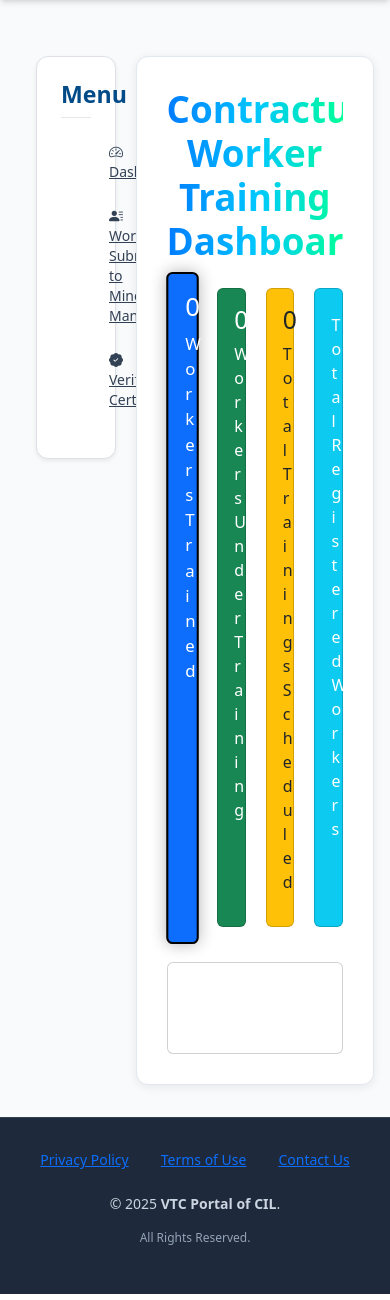
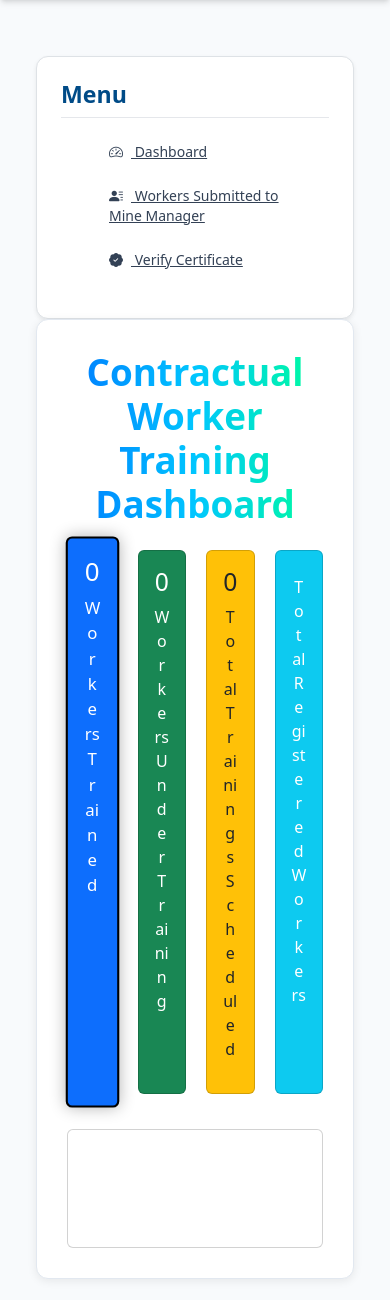
Before and after one commit to Karwasara/vtc_final, a Django app: page /mm/dashboard/ in a window 390 px wide. Shown: the part 145-1445 px from the top of the page. Run offline with Django 5.2, Linux system fonts and the light colour scheme; some libraries are stand-ins or nearby versions.

Commit message:
Update dashboard.html

```diff
--- a/templates/mm/dashboard.html
+++ b/templates/mm/dashboard.html
@@ -10,24 +10,6 @@
 body{
     background:#f7fafd;
     font-family:"Segoe UI",sans-serif;
-}
-
-/* FLEX LAYOUT (same as table page) */
-.dashboard-layout{
-    display:flex;
-    gap:20px;
-}
-
-/* Sidebar (25%) */
-.sidebar-area{
-    flex:0 0 25%;
-    max-width:25%;
-}
-
-/* Content (75%) */
-.content-area{
-    flex:0 0 75%;
-    max-width:75%;
 }
 
 /* Dashboard Card */
@@ -79,16 +61,16 @@
 
 <div class="container-fluid mt-4">
 
-<div class="dashboard-layout">
+<div class="row">
 
-<!-- SIDEBAR -->
-<div class="sidebar-area">
+<!-- SIDEBAR 25% -->
+<div class="col-md-3">
     {% include 'mm/sidebar.html' %}
 </div>
 
 
-<!-- MAIN CONTENT -->
-<div class="content-area">
+<!-- DASHBOARD 75% -->
+<div class="col-md-9">
 
 <div class="dashboard-card">
 
```
